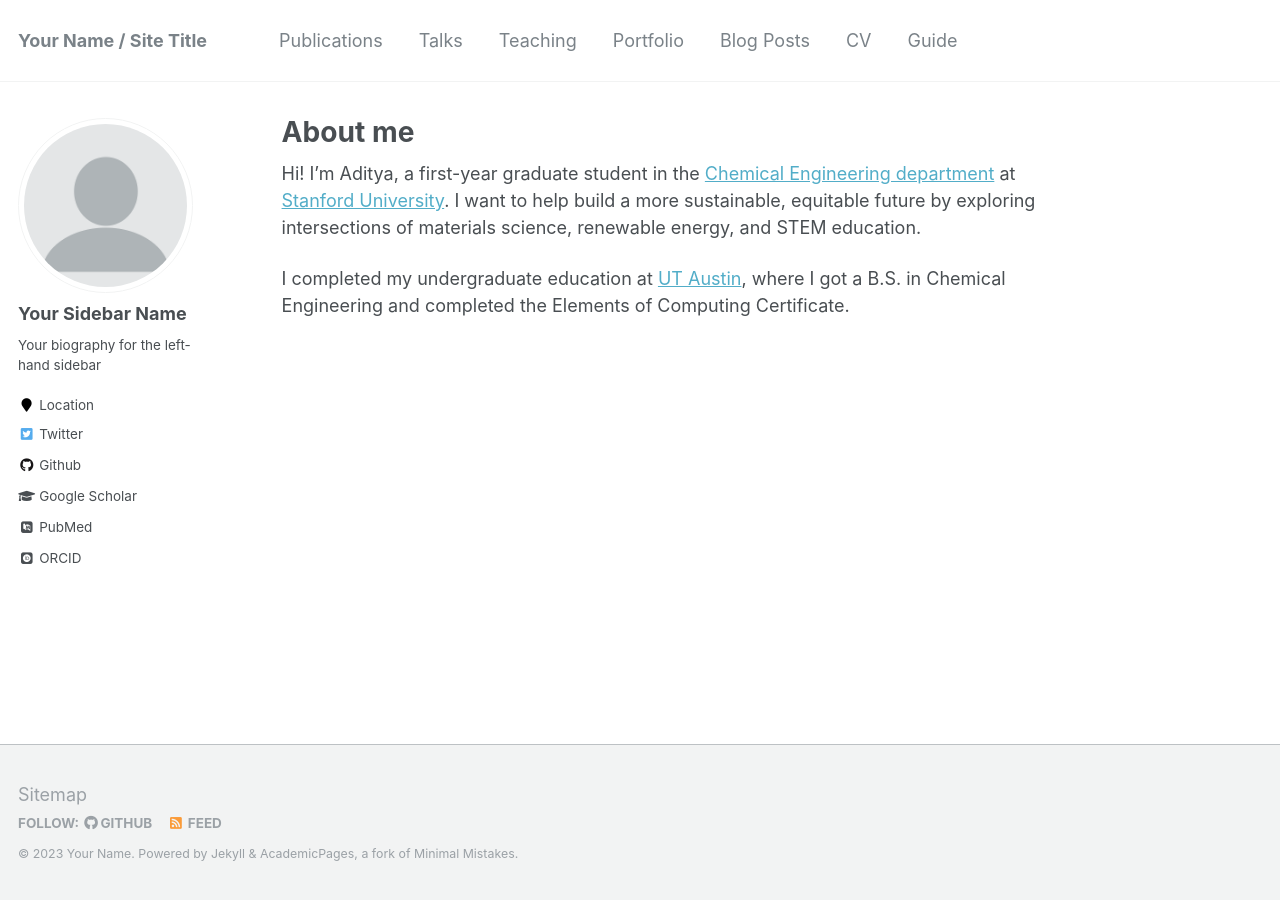
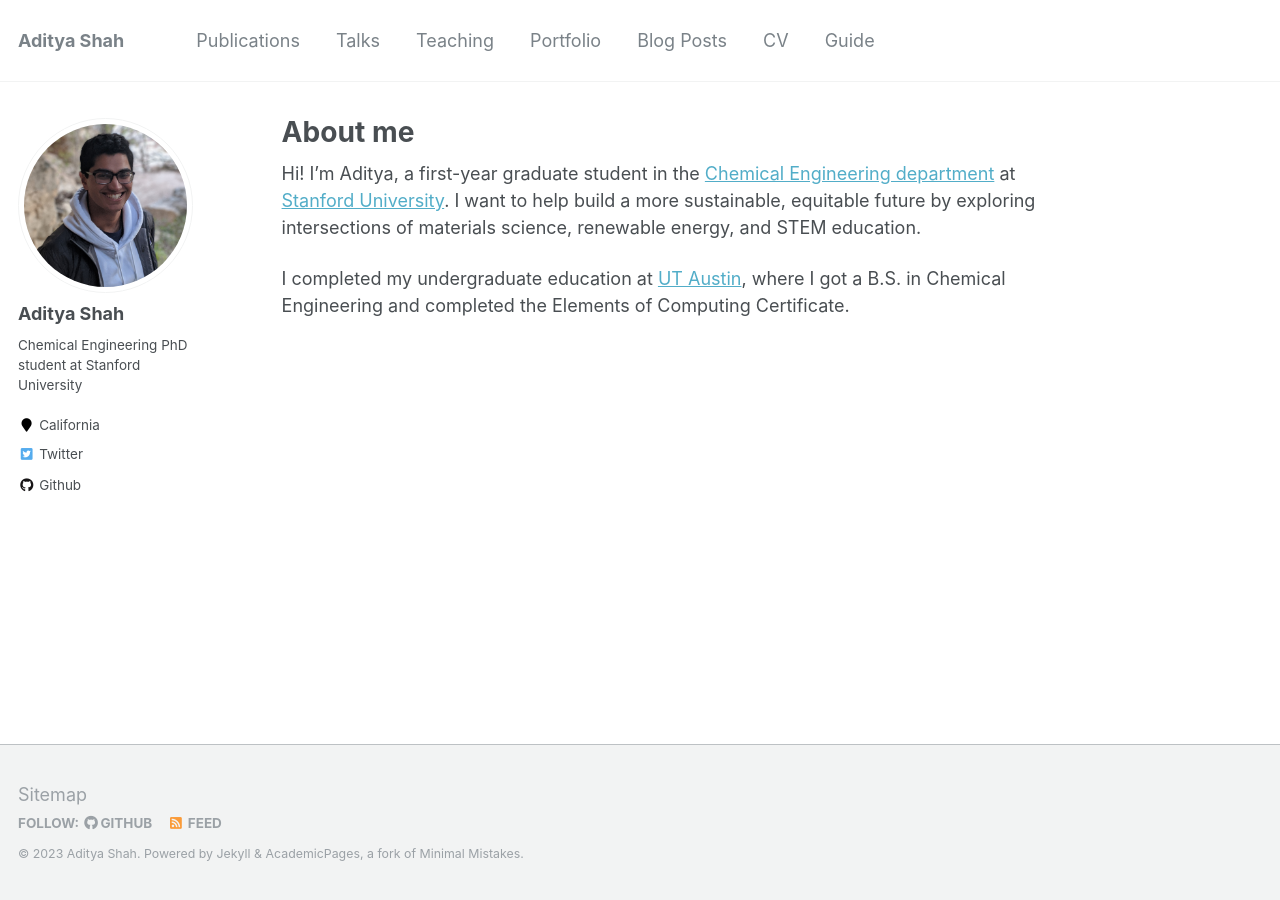
Before and after one commit to Adi1008/adi1008.github.io, a Jekyll site: the page built from _pages/about.md, in a window 1280 px wide. Built offline with Jekyll 4.4.1, drawn with Linux system fonts in a browser that asks for light colours; some web fonts are replaced.

```diff
--- a/_config.yml
+++ b/_config.yml
@@ -7,9 +7,9 @@
 
 # Site Settings
 locale                   : "en-US"
-title                    : "Your Name / Site Title"
+title                    : "Aditya Shah"
 title_separator          : "-"
-name                     : &name "Your Name"
+name                     : &name "Aditya Shah"
 description              : &description "personal description"
 url                      : https://adi1008.github.io # the base hostname & protocol for your site e.g. "https://mmistakes.github.io"
 baseurl                  : "" # the subpath of your site, e.g. "/blog"
@@ -80,15 +80,15 @@ analytics:
 
 # Site Author
 author:
-  name             : "Your Sidebar Name"
-  avatar           : "profile.png"
-  bio              : "Your biography for the left-hand sidebar"
-  location         : "Location"
+  name             : "Aditya Shah"
+  avatar           : "aditya_profile.jpeg"
+  bio              : "Chemical Engineering PhD student at Stanford University"
+  location         : "California"
   employer         :
-  pubmed           : "https://www.ncbi.nlm.nih.gov/pubmed/?term=john+snow"
-  googlescholar    : "http://yourfullgooglescholarurl.com"
+  pubmed           :
+  googlescholar    :
   email            :
-  researchgate     :  # example: "https://www.researchgate.net/profile/yourprofile"
+  researchgate     :
   uri              :
   bitbucket        :
   codepen          :
@@ -100,16 +100,16 @@ author:
   google_plus      :
   keybase          :
   instagram        :
-  impactstory      : #"https://profiles.impactstory.org/u/xxxx-xxxx-xxxx-xxxx"
+  impactstory      :
   lastfm           :
   linkedin         :
-  orcid            : "http://orcid.org/yourorcidurl"
+  orcid            :
   pinterest        :
   soundcloud       :
-  stackoverflow    : # http://stackoverflow.com/users/123456/username
+  stackoverflow    :
   steam            :
   tumblr           :
-  twitter          : "replacethistwitterhandle"
+  twitter          : "adi1008i"
   vine             :
   weibo            :
   xing             :
```
Also changed, not shown: images/aditya_profile.jpeg (added), 2 other files.
